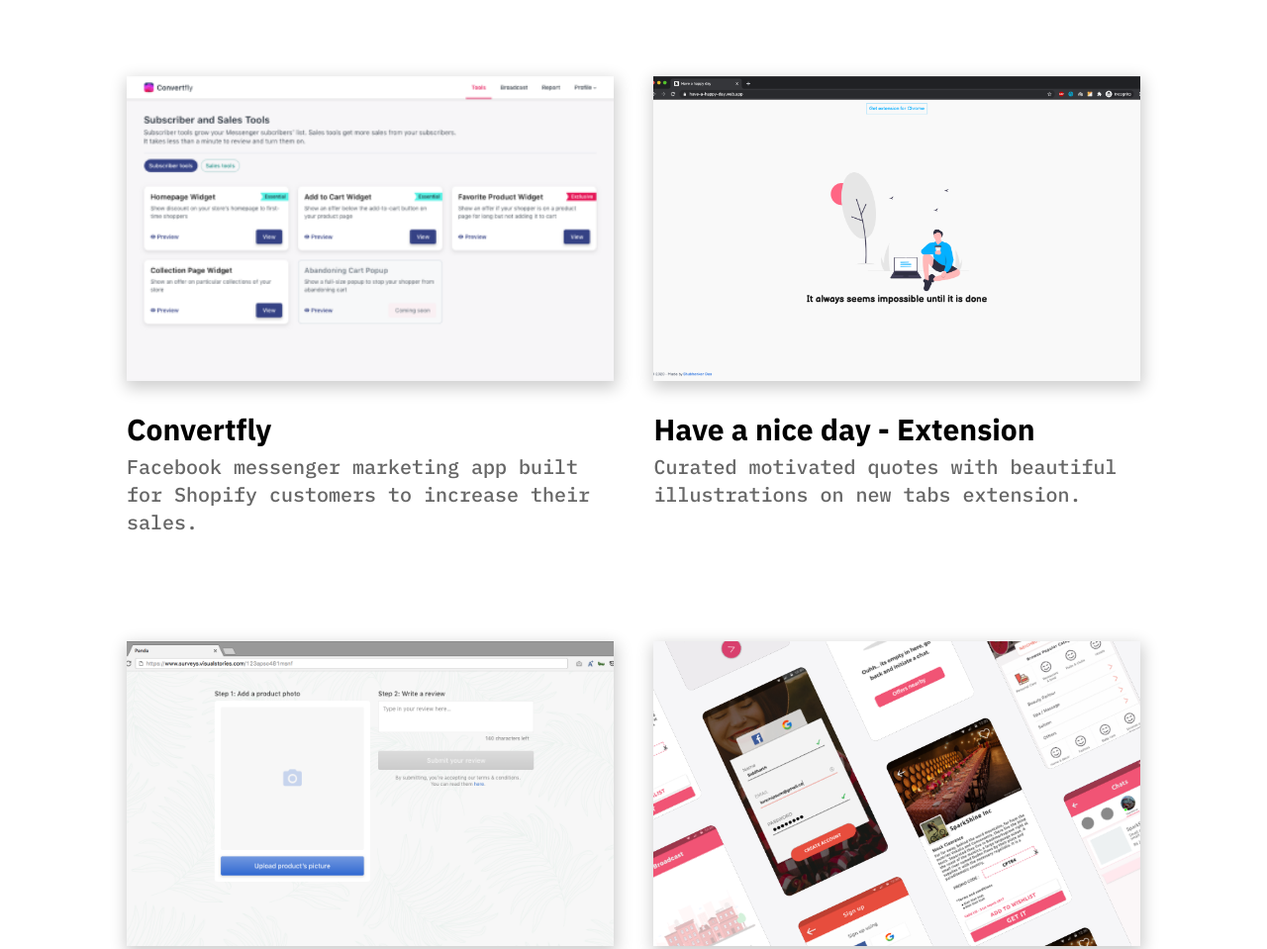
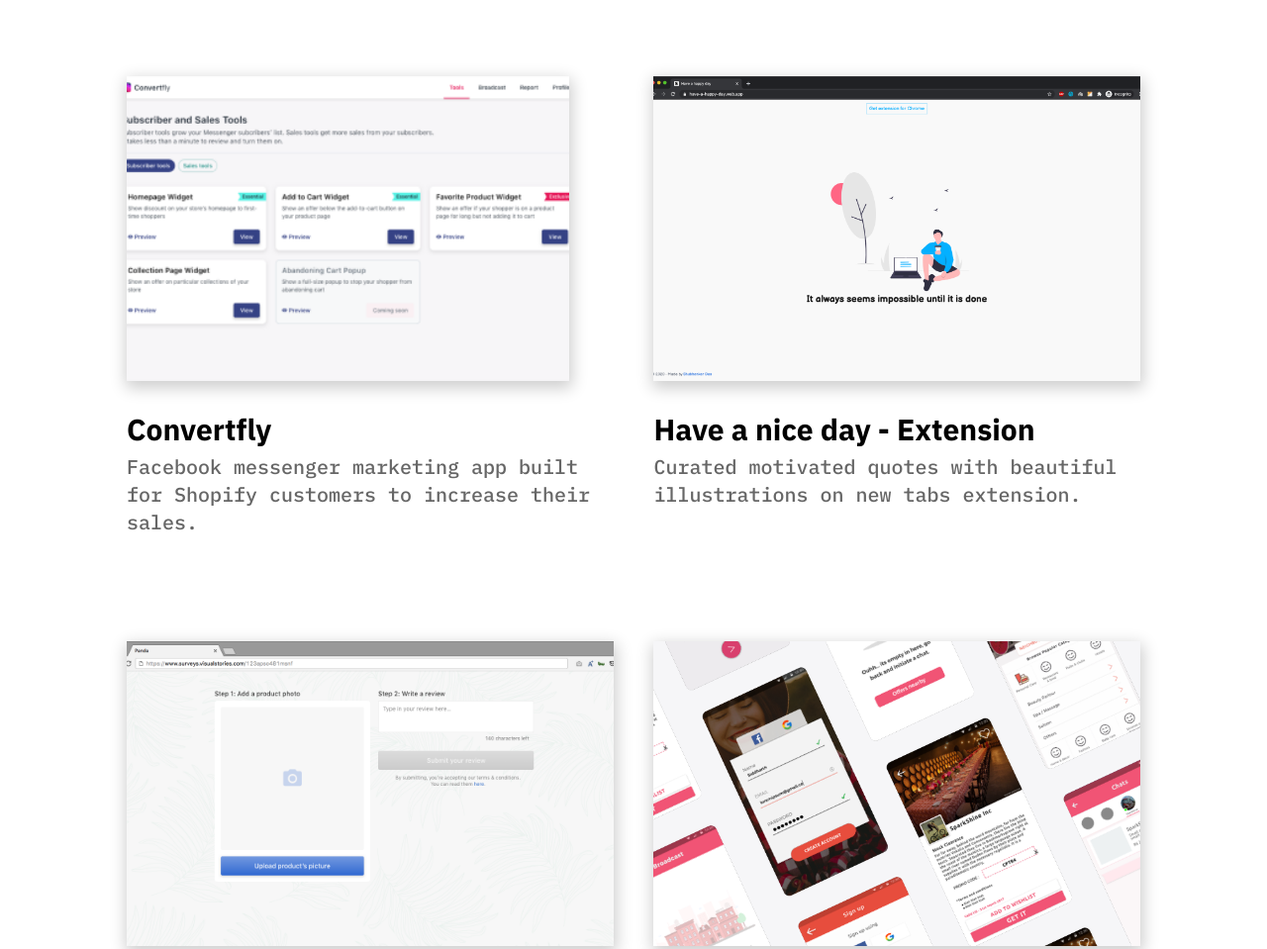
Before and after one commit to ShubhankarDas/portfoliov3, a Gatsby site: page / in a window 1280 px wide. Shown: the part 1460-2419 px from the top of the page at 99% size. Built offline with nearby package versions, Linux system fonts and the light colour scheme; Gatsby itself is replaced by a stand-in of ours.

Commit message:
refactor: migrate project to Gatsby v5 and replace gatsby-image with gatsby-plugin-image

```diff
--- a/gatsby-config.js
+++ b/gatsby-config.js
@@ -13,6 +13,7 @@ module.exports = {
         path: `${__dirname}/src`,
       },
     },
+    `gatsby-plugin-image`,
     `gatsby-transformer-sharp`,
     `gatsby-plugin-sharp`,
     `gatsby-transformer-remark`,
--- a/src/components/work.js
+++ b/src/components/work.js
@@ -1,5 +1,6 @@
 import React from "react"
 import { graphql, useStaticQuery, navigate } from "gatsby"
+import { getImage } from "gatsby-plugin-image"
 
 import "../styles/work.scss"
 
@@ -8,9 +9,7 @@ import WorkItem from "./workItem"
 const Work = () => {
   const data = useStaticQuery(graphql`
     query {
-      allMarkdownRemark(
-        sort: { fields: [frontmatter___sequence], order: ASC }
-      ) {
+      allMarkdownRemark(sort: { frontmatter: { sequence: ASC } }) {
         edges {
           node {
             frontmatter {
@@ -22,9 +21,7 @@ const Work = () => {
               categories
               bannerImage {
                 childImageSharp {
-                  fluid(maxWidth: 800) {
-                    ...GatsbyImageSharpFluid
-                  }
+                  gatsbyImageData(width: 800)
                 }
               }
             }
@@ -53,13 +50,13 @@ const Work = () => {
             <WorkItem
               title={edge.node.frontmatter.title}
               description={edge.node.frontmatter.description}
-              image={edge.node.frontmatter.bannerImage.childImageSharp.fluid}
+              image={getImage(edge.node.frontmatter.bannerImage)}
               bannerColor={edge.node.frontmatter.bannerColor}
               key={edge.node.frontmatter.title}
               onClickCallback={() =>
                 routeTo(
-                  edge.node.frontmatter.slug,
-                  edge.node.frontmatter.projectLink
+                   edge.node.frontmatter.slug,
+                   edge.node.frontmatter.projectLink
                 )
               }
             />
--- a/src/components/workItem.js
+++ b/src/components/workItem.js
@@ -1,7 +1,7 @@
 import React from "react"
 
 import "../styles/workItem.scss"
-import Img from "gatsby-image"
+import { GatsbyImage } from "gatsby-plugin-image"
 
 const WorkItem = ({ title, description, image, onClickCallback }) => (
   <div
@@ -11,7 +11,7 @@ const WorkItem = ({ title, description, image, onClickCallback }) => (
     role="button"
   >
     <div className="image-container">
-      <Img fluid={image} />
+      <GatsbyImage image={image} alt={title} />
     </div>
     <div className="info-container">
       <h3 className="info-header">{title}</h3>
```
Also changed, not shown: package.json (+22 -20 lines), src/components/image.js (+6 -17 lines), 1 other file.
